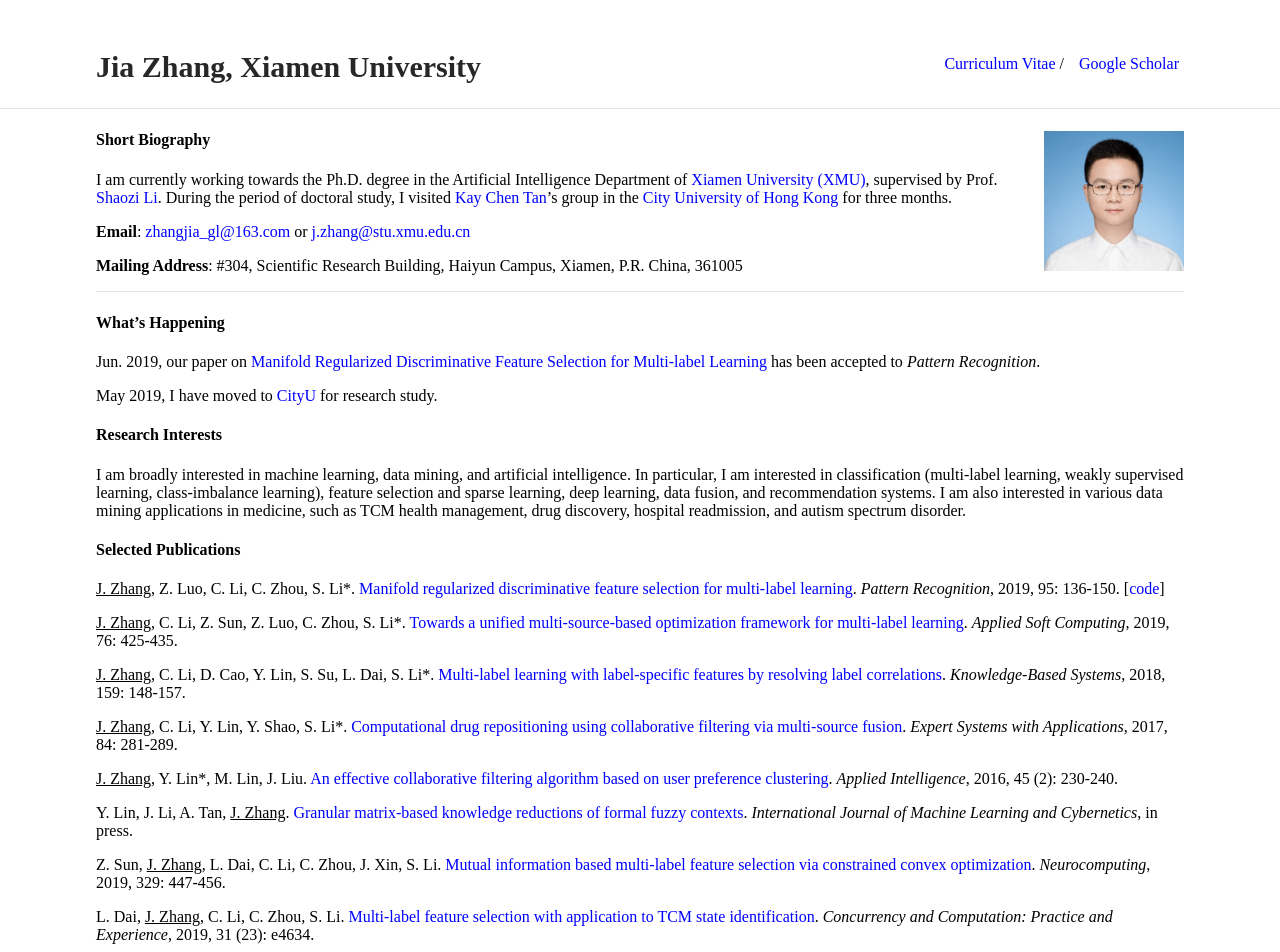
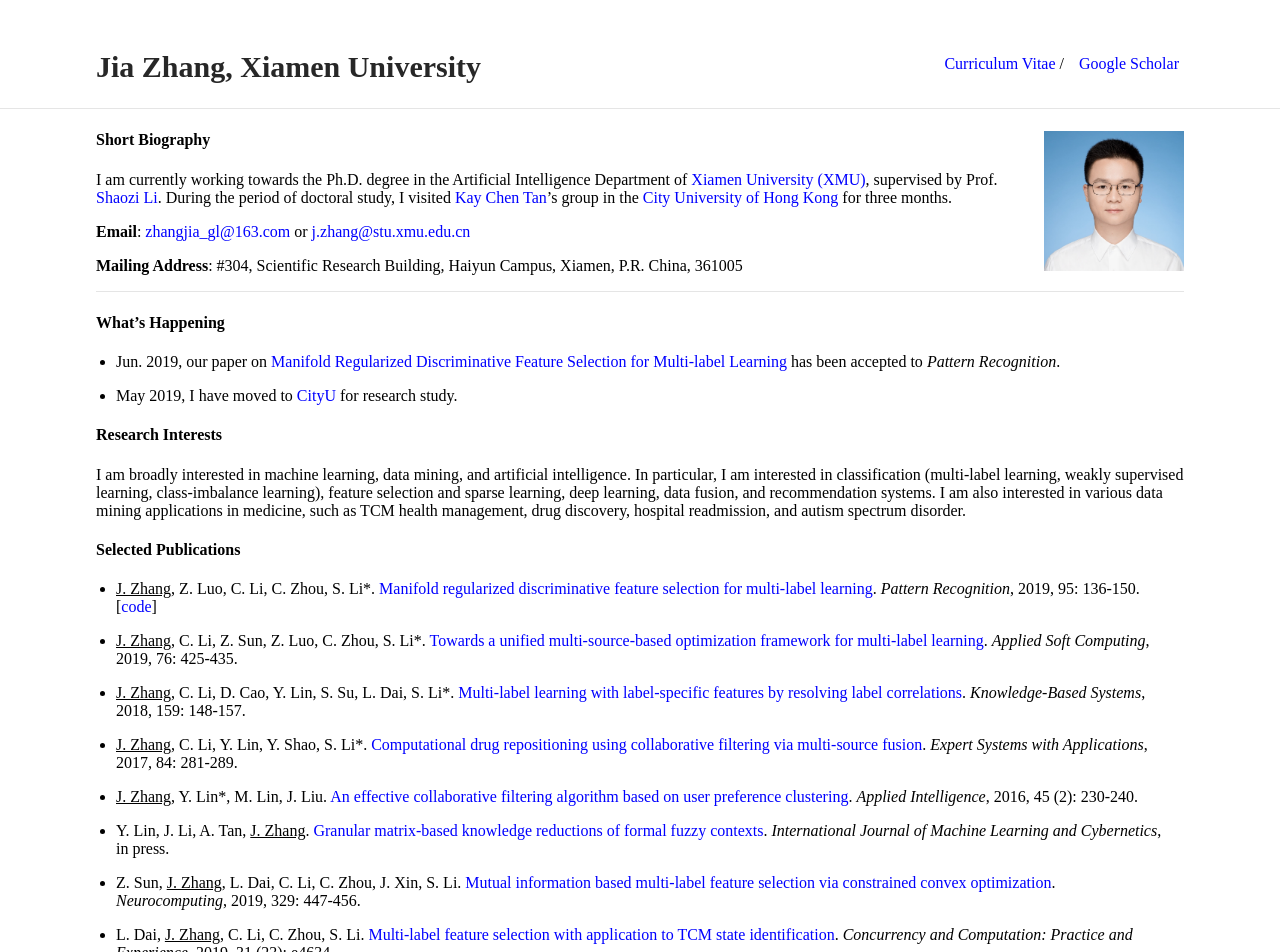
Before and after one commit to jiazhang-ml/jiazhang-ml.github.io, a Jekyll site: the page built from index.md, in a window 1280 px wide. Shown: the top 952 px of the page. Built offline with Jekyll 4.4.1, drawn with Linux system fonts in a browser that asks for light colours.

```diff
--- a/index.md
+++ b/index.md
@@ -16,9 +16,9 @@ I am currently working towards the Ph.D. degree in the Artificial Intelligence D
 
 #### What's Happening
 
-Jun. 2019, our paper on [Manifold Regularized Discriminative Feature Selection for Multi-label Learning](https://www.sciencedirect.com/science/article/pii/S0031320319302341) has been accepted to *Pattern Recognition*.
+* Jun. 2019, our paper on [Manifold Regularized Discriminative Feature Selection for Multi-label Learning](https://www.sciencedirect.com/science/article/pii/S0031320319302341) has been accepted to *Pattern Recognition*.
 
-May 2019, I have moved to [CityU](https://www.cityu.edu.hk/) for research study.
+* May 2019, I have moved to [CityU](https://www.cityu.edu.hk/) for research study.
 
 #### Research Interests
 
@@ -26,25 +26,24 @@ I am broadly interested in machine learning, data mining, and artificial intelli
 
 #### Selected Publications
 
-<u>J. Zhang</u>, Z. Luo, C. Li, C. Zhou, S. Li\*. [Manifold regularized discriminative feature selection for multi-label learning](https://www.sciencedirect.com/science/article/abs/pii/S0031320319302341). *Pattern Recognition*, 2019, 95: 136-150. [[code](MDFS-master.zip)]
+* <u>J. Zhang</u>, Z. Luo, C. Li, C. Zhou, S. Li\*. [Manifold regularized discriminative feature selection for multi-label learning](https://www.sciencedirect.com/science/article/abs/pii/S0031320319302341). *Pattern Recognition*, 2019, 95: 136-150. [[code](MDFS-master.zip)]
+* <u>J. Zhang</u>, C. Li, Z. Sun, Z. Luo, C. Zhou, S. Li\*. [Towards a unified multi-source-based optimization framework for multi-label learning](https://www.sciencedirect.com/science/article/abs/pii/S1568494618307051). *Applied Soft Computing*, 2019, 76: 425-435.
 
-<u>J. Zhang</u>, C. Li, Z. Sun, Z. Luo, C. Zhou, S. Li\*. [Towards a unified multi-source-based optimization framework for multi-label learning](https://www.sciencedirect.com/science/article/abs/pii/S1568494618307051). *Applied Soft Computing*, 2019, 76: 425-435.
+* <u>J. Zhang</u>, C. Li, D. Cao, Y. Lin, S. Su, L. Dai, S. Li\*. [Multi-label learning with label-specific features by resolving label correlations](https://www.sciencedirect.com/science/article/abs/pii/S0950705118303472). *Knowledge-Based Systems*, 2018, 159: 148-157.
 
-<u>J. Zhang</u>, C. Li, D. Cao, Y. Lin, S. Su, L. Dai, S. Li\*. [Multi-label learning with label-specific features by resolving label correlations](https://www.sciencedirect.com/science/article/abs/pii/S0950705118303472). *Knowledge-Based Systems*, 2018, 159: 148-157.
+* <u>J. Zhang</u>, C. Li, Y. Lin, Y. Shao, S. Li\*. [Computational drug repositioning using collaborative filtering via multi-source fusion](https://www.sciencedirect.com/science/article/pii/S0957417417303202). *Expert Systems with Applications*, 2017, 84: 281-289.
 
-<u>J. Zhang</u>, C. Li, Y. Lin, Y. Shao, S. Li\*. [Computational drug repositioning using collaborative filtering via multi-source fusion](https://www.sciencedirect.com/science/article/pii/S0957417417303202). *Expert Systems with Applications*, 2017, 84: 281-289.
+* <u>J. Zhang</u>, Y. Lin\*, M. Lin, J. Liu. [An effective collaborative filtering algorithm based on user preference clustering](https://link.springer.com/article/10.1007/s10489-015-0756-9). *Applied Intelligence*, 2016, 45 (2): 230-240.
 
-<u>J. Zhang</u>, Y. Lin\*, M. Lin, J. Liu. [An effective collaborative filtering algorithm based on user preference clustering](https://link.springer.com/article/10.1007/s10489-015-0756-9). *Applied Intelligence*, 2016, 45 (2): 230-240.
+* Y. Lin, J. Li, A. Tan, <u>J. Zhang</u>. [Granular matrix-based knowledge reductions of formal fuzzy contexts](https://link.springer.com/article/10.1007/s13042-019-01022-4). *International Journal of Machine Learning and Cybernetics*, in press.
 
-Y. Lin, J. Li, A. Tan, <u>J. Zhang</u>. [Granular matrix-based knowledge reductions of formal fuzzy contexts](https://link.springer.com/article/10.1007/s13042-019-01022-4). *International Journal of Machine Learning and Cybernetics*, in press.
+* Z. Sun, <u>J. Zhang</u>, L. Dai, C. Li, C. Zhou, J. Xin, S. Li. [Mutual information based multi-label feature selection via constrained convex optimization](https://www.sciencedirect.com/science/article/abs/pii/S0925231218312360). *Neurocomputing*, 2019, 329: 447-456.
 
-Z. Sun, <u>J. Zhang</u>, L. Dai, C. Li, C. Zhou, J. Xin, S. Li. [Mutual information based multi-label feature selection via constrained convex optimization](https://www.sciencedirect.com/science/article/abs/pii/S0925231218312360). *Neurocomputing*, 2019, 329: 447-456.
+* L. Dai, <u>J. Zhang</u>, C. Li, C. Zhou, S. Li. [Multi‐label feature selection with application to TCM state identification](https://onlinelibrary.wiley.com/doi/abs/10.1002/cpe.4634). *Concurrency and Computation: Practice and Experience*, 2019, 31 (23): e4634.
 
-L. Dai, <u>J. Zhang</u>, C. Li, C. Zhou, S. Li. [Multi‐label feature selection with application to TCM state identification](https://onlinelibrary.wiley.com/doi/abs/10.1002/cpe.4634). *Concurrency and Computation: Practice and Experience*, 2019, 31 (23): e4634.
+* J. Liu, Y. Lin, M. Lin, S. Wu, <u>J. Zhang</u>. [Feature selection based on quality of information](https://www.sciencedirect.com/science/article/abs/pii/S0925231216312991). *Neurocomputing*, 2017, 225: 11-22.
 
-J. Liu, Y. Lin, M. Lin, S. Wu, <u>J. Zhang</u>. [Feature selection based on quality of information](https://www.sciencedirect.com/science/article/abs/pii/S0925231216312991). *Neurocomputing*, 2017, 225: 11-22.
-
-Y. Lin, Q. Hu, <u>J. Zhang</u>, X. Wu. [Multi-label feature selection with streaming labels](https://www.sciencedirect.com/science/article/pii/S0020025516306120). *Information Sciences*, 2016, 372: 256-275.
+* Y. Lin, Q. Hu, <u>J. Zhang</u>, X. Wu. [Multi-label feature selection with streaming labels](https://www.sciencedirect.com/science/article/pii/S0020025516306120). *Information Sciences*, 2016, 372: 256-275.
 
 #### Professional Activities
 
```
